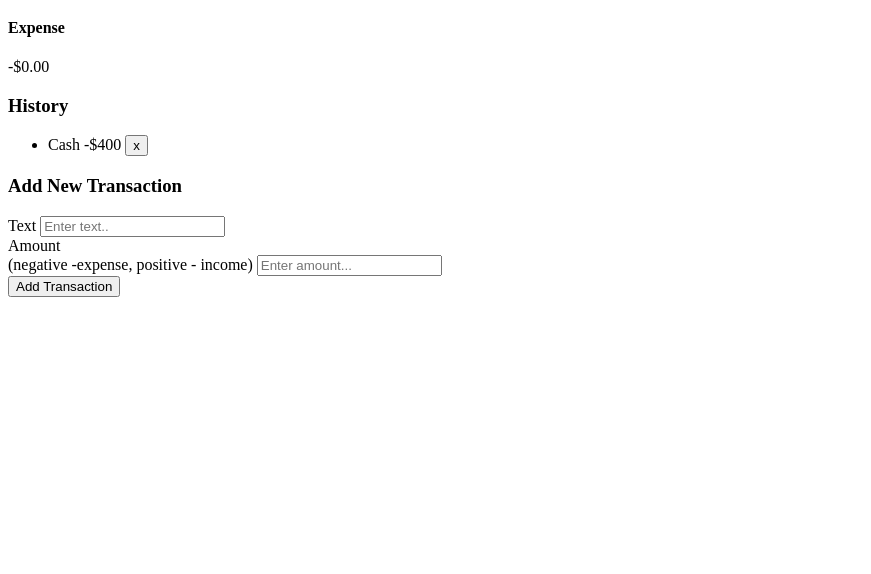
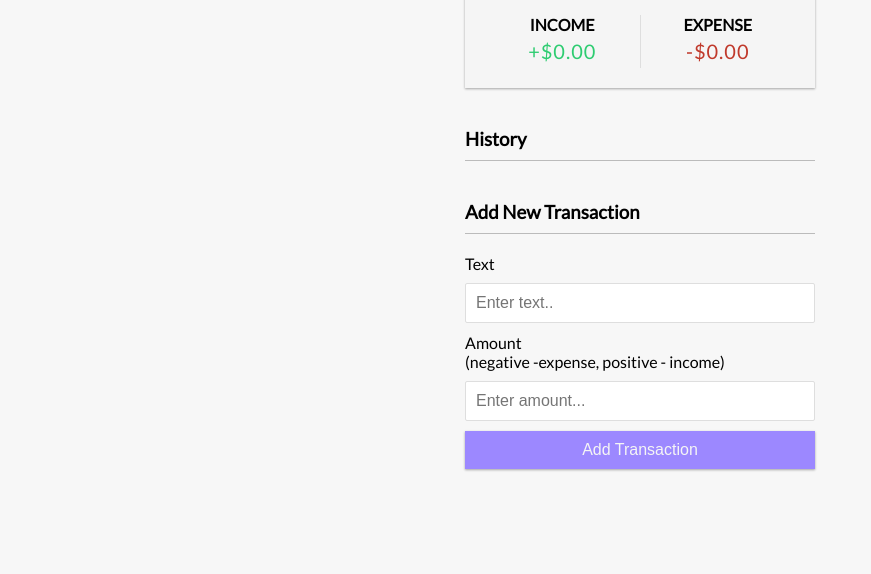
Before and after one commit to Sarahcav97/expense-tracker, a plain HTML site: page index.html in a window 1280 px wide. Shown: the part 226-800 px from the top of the page, without its empty margins (0-871 px from the left). Drawn offline with Linux system fonts and the light colour scheme.

Commit message:
css styling

```diff
--- a/index.html
+++ b/index.html
@@ -42,11 +42,11 @@
 				id="list"
 				class="list"
 			>
-				<li class="minus">
+				<!-- <li class="minus">
 					Cash
 					<span>-$400</span>
 					<button class="delete-btn">x</button>
-				</li>
+				</li> -->
 			</ul>
 			<h3>Add New Transaction</h3>
 			<form id="form">
--- a/style.css
+++ b/style.css
@@ -0,0 +1,131 @@
+@import url('https://fonts.googleapis.com/css?family=Lato&display=swap');
+
+:root {
+	--box-shadow: 0 1px 3px rgba(0, 0, 0, 0.12), 0 1px 2px rgba(0, 0, 0, 0.24);
+}
+
+* {
+	box-sizing: border-box;
+}
+body {
+	background-color: #f7f7f7;
+	display: flex;
+	flex-direction: column;
+	align-items: center;
+	justify-content: center;
+	min-height: 100vh;
+	margin: 0;
+	font-family: 'Lato', sans-serif;
+}
+.container {
+	margin: 30px auto;
+	width: 350px;
+}
+h1 {
+	letter-spacing: 1px;
+	margin: 0;
+}
+h3 {
+	border-bottom: 1px solid #bbb;
+	padding-bottom: 10px;
+	margin: 40px 0 10px;
+}
+h4 {
+	margin: 0;
+	text-transform: uppercase;
+}
+.inc-exp-container {
+	background-color: whitesmoke;
+	box-shadow: var(--box-shadow);
+	padding: 20px;
+	display: flex;
+	justify-content: space-between;
+	margin: 20px 0;
+}
+
+.inc-exp-container > div {
+	flex: 1;
+	text-align: center;
+}
+.inc-exp-container > div:first-of-type {
+	border-right: 1px solid #dedede;
+}
+.money {
+	font-size: 20px;
+	letter-spacing: 1px;
+	margin: 5px 0;
+}
+.money.plus {
+	color: #2ecc71;
+}
+.money.minus {
+	color: #c0392b;
+}
+label {
+	display: inline-block;
+	margin: 10px 0;
+}
+input[type='text'],
+input[type='number'] {
+	border: 1px solid #dedede;
+	border-radius: 2px;
+	display: block;
+	font-size: 16px;
+	padding: 10px;
+	width: 100%;
+}
+.btn {
+	cursor: pointer;
+	background-color: #9c88ff;
+	box-shadow: var(--box-shadow);
+	color: whitesmoke;
+	border: 0;
+	display: block;
+	font-size: 16px;
+	margin: 10px 0 30px;
+	padding: 10px;
+	width: 100%;
+}
+.btn:focus,
+.delete-btn:focus {
+	outline: ;
+}
+.list {
+	list-style-type: none;
+	padding: 0;
+	margin-bottom: 40px;
+}
+.list li {
+	background-color: whitesmoke;
+	box-shadow: var(--box-shadow);
+	color: #333;
+	display: flex;
+	justify-content: space-between;
+	position: relative;
+	padding: 10px;
+	margin: 10px 0;
+}
+.list li.plus {
+	border-right: 5px solid #2ecc71;
+}
+.list li.minus {
+	border-right: 5px solid #c0392b;
+}
+.delete-btn {
+	cursor: pointer;
+	background-color: #e74c3c;
+	border: 0;
+	color: whitesmoke;
+	font-size: 20px;
+	line-height: 20px;
+	padding: 2px 5px;
+	position: absolute;
+	top: 50%;
+	left: 0;
+	transform: translate(-100%, -50%);
+	opacity: 0;
+	transition: opacity 0.3s ease;
+}
+.list li:hover .delete-btn {
+	opacity: 1;
+}
```
